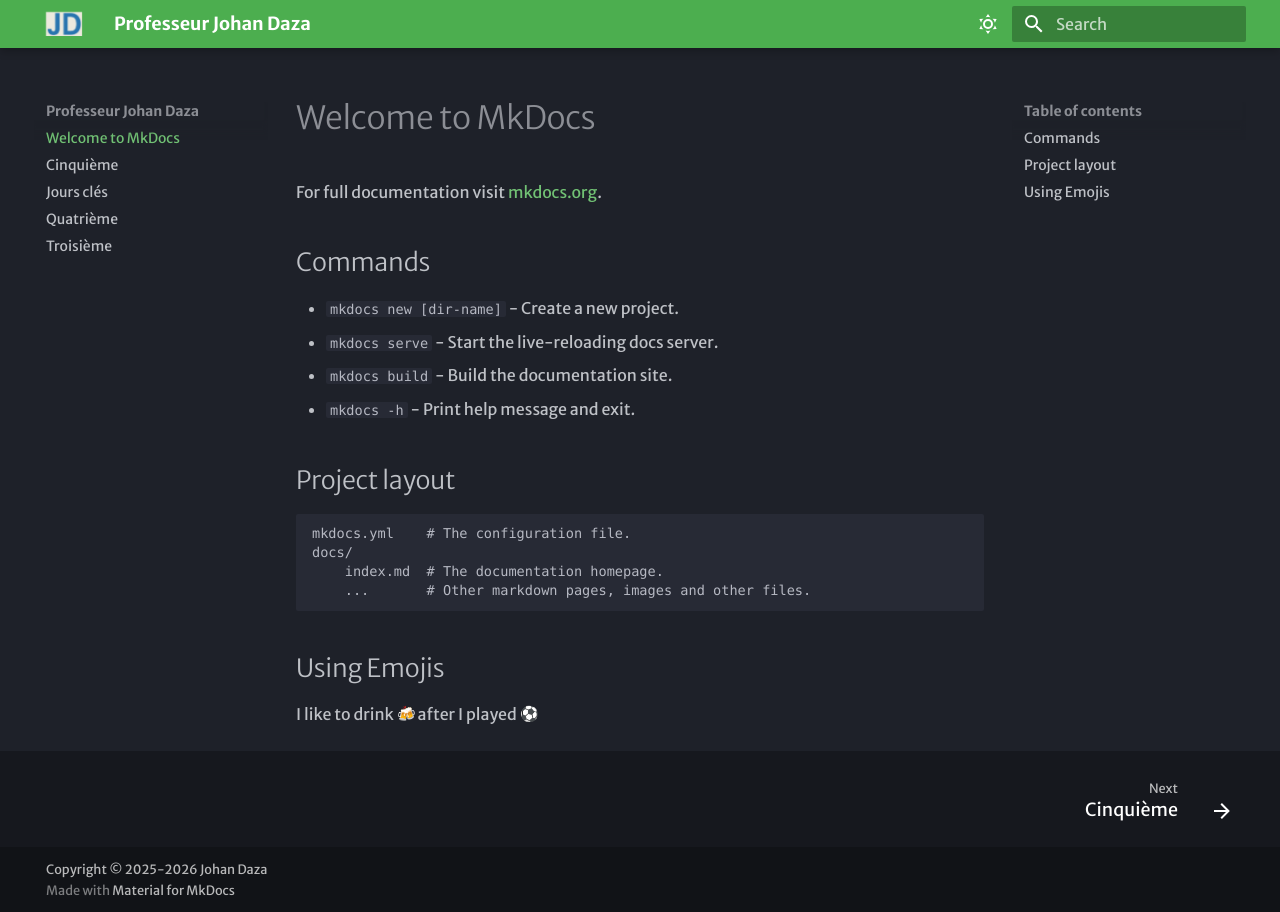
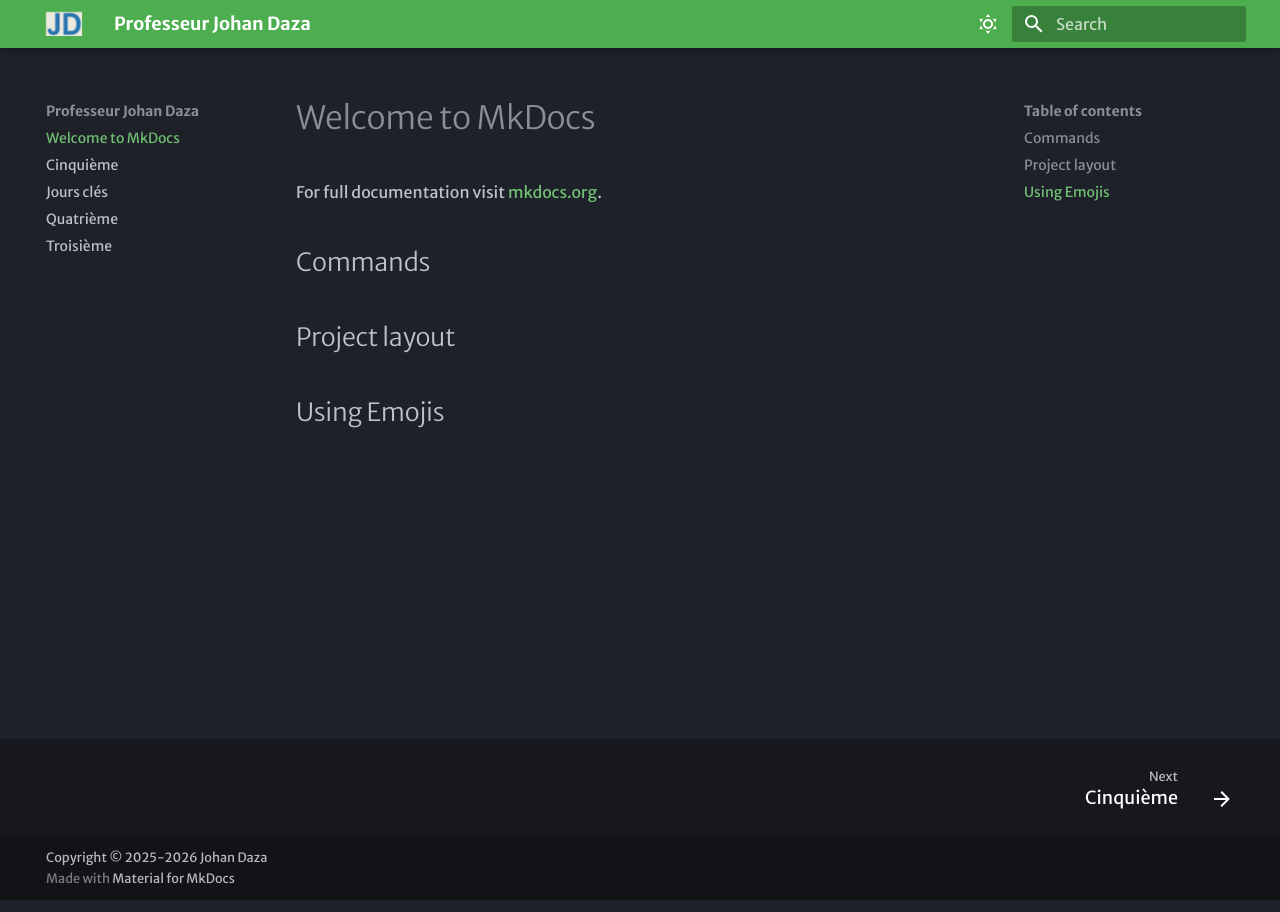
Before and after one commit to prof-johan-daza/general, an MkDocs documentation site: the page built from docs/index.md, in a window 1280 px wide. Built offline with MkDocs 1.6.1 and Material for MkDocs 9.7.7, drawn with Linux system fonts in a browser that asks for light colours; emoji names are drawn with the system emoji font; some web fonts are replaced.

Commit message:
Initial commit

```diff
--- a/docs/index.md
+++ b/docs/index.md
@@ -4,18 +4,10 @@
 
 ## Commands
 
-* `mkdocs new [dir-name]` - Create a new project.
-* `mkdocs serve` - Start the live-reloading docs server.
-* `mkdocs build` - Build the documentation site.
-* `mkdocs -h` - Print help message and exit.
+
 
 ## Project layout
 
-    mkdocs.yml    # The configuration file.
-    docs/
-        index.md  # The documentation homepage.
-        ...       # Other markdown pages, images and other files.
+
 
 ## Using Emojis
-
-I like to drink :beers: after I played :soccer:
```
Also changed, not shown: 2 other files.
